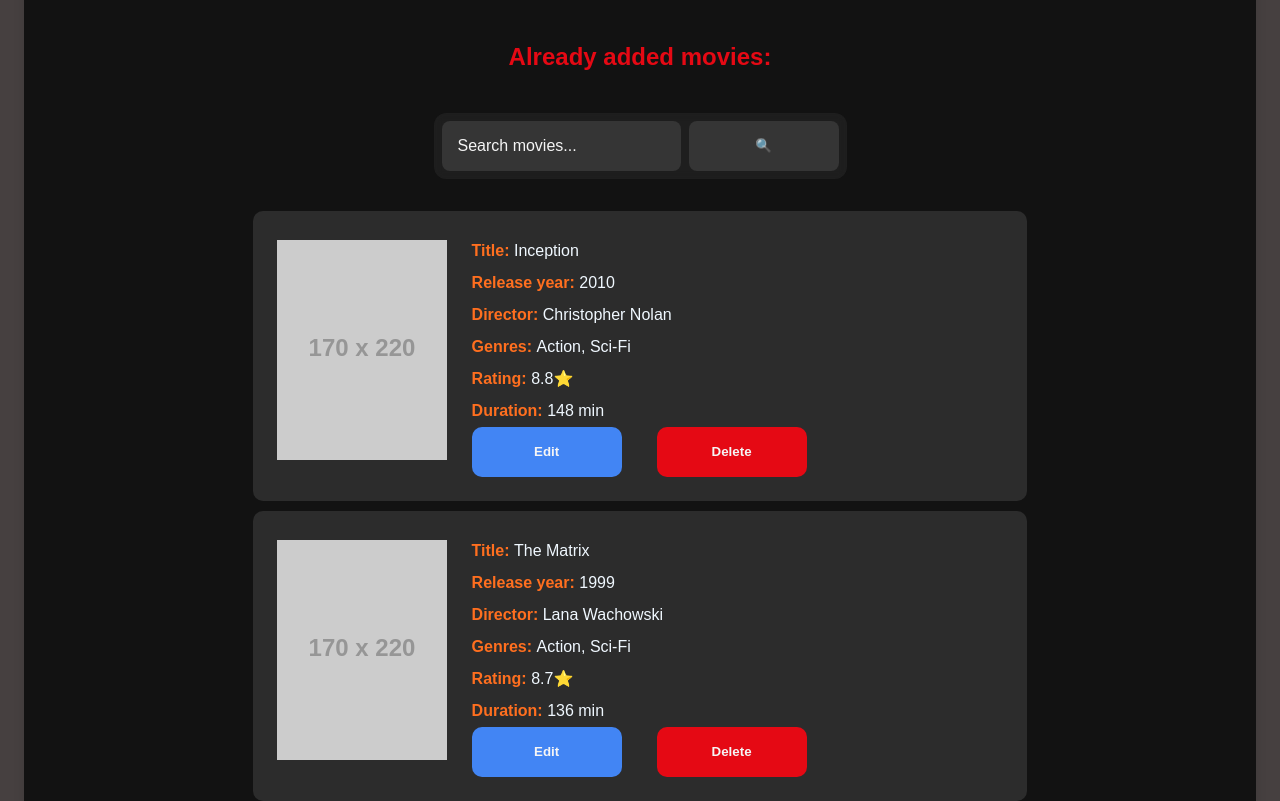
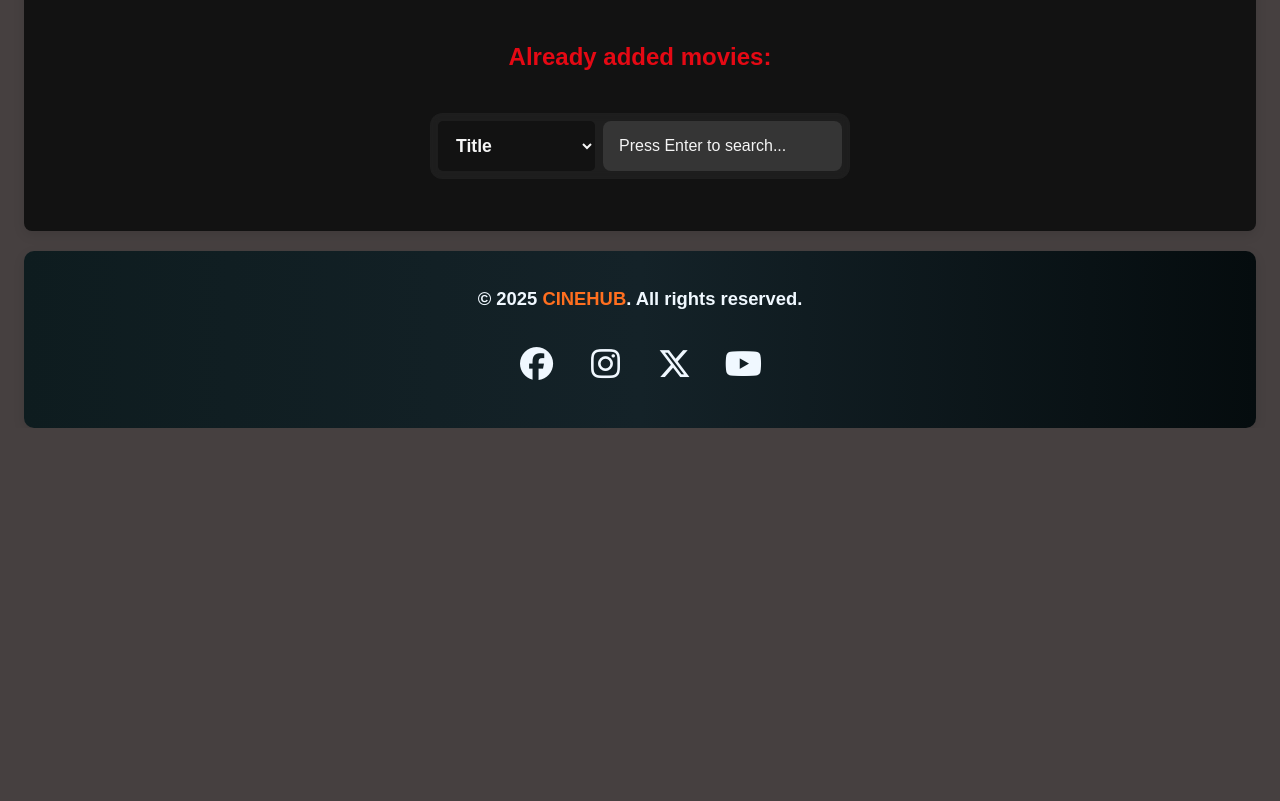
Before and after one commit to ivanoviliyan/angularSoftuniExam, an Angular app in the folder angular-project/: page /manage-movies in a window 1280 px wide. Shown: the part 860-1661 px from the top of the page. After the commit the page ends 1288 px from the top, so only its background shows below. Built offline with nearby package versions, Linux system fonts and the light colour scheme; a web font is replaced by a local one.

Commit message:
Implementing the searching movies logic and adjusting the creating logic

```diff
--- /dev/null
+++ b/angular-project/src/app/pages/managemovies/managemovie.service.ts
@@ -0,0 +1,37 @@
+import { HttpClient, HttpHeaders } from '@angular/common/http';
+import { Injectable } from '@angular/core';
+import { AuthService } from '../../../auth.service';
+
+@Injectable({
+  providedIn: 'root',
+})
+export class MovieService {
+
+  private baseURL = 'http://localhost:3030/data/angular-movies';
+
+  constructor(private http: HttpClient, private auth: AuthService) {}
+
+  credits() {
+    const accessToken = this.auth.getUser('accessToken');
+    const headers = new HttpHeaders({
+      'X-Authorization': accessToken || '',
+    });
+
+    return headers;
+  }
+
+  createMovie(data: any) {
+    return this.http.post(this.baseURL, data, {
+      headers: this.credits(),
+      observe: 'response',
+    });
+  }
+
+  searchMovieByCriteria(category: string, query: string) {
+    const url = `${this.baseURL}?where=${category}%3D%22${query}%22`;
+    return this.http.get(url, {
+      headers: this.credits(),
+      observe: 'response',
+    });
+  }
+}
--- a/angular-project/src/app/pages/managemovies/managemovies.css
+++ b/angular-project/src/app/pages/managemovies/managemovies.css
@@ -122,46 +122,6 @@
   }
 }
 
-.search-box {
-  display: flex;
-  align-items: center;
-  justify-content: center;
-  gap: 0.5rem;
-  padding: 0.5rem;
-  background-color: rgba(255, 255, 255, 0.05);
-  border-radius: 12px;
-  backdrop-filter: blur(4px);
-  margin: 2em;
-}
-
-.search-box input {
-  flex: 1;
-  padding: 1em;
-  border: none;
-  border-radius: 8px;
-  font-size: 1rem;
-  background-color: rgba(255, 255, 255, 0.1);
-  color: var(--color-light);
-  outline: none;
-}
-
-.search-box input::placeholder {
-  color: var(--color-light);
-}
-
-.search-box button {
-  padding: 1em;
-  border: none;
-  border-radius: 8px;
-  cursor: pointer;
-  background-color: rgba(255, 255, 255, 0.1);
-}
-
-.search-box button:hover {
-  transform: scale(1.015);
-  transition: transform 0.2s ease-in-out;
-}
-
 .genres-checkboxes {
   display: flex;
   /* justify-content: center; */
@@ -189,3 +149,12 @@
   background-color: var(--color-accent);
   color: var(--color-dark);
 }
+
+.img {
+  img {
+    aspect-ratio: 9 / 16;
+    width: 150px;
+    height: auto;
+    border-radius: 10px;
+  }
+}
--- a/angular-project/src/app/pages/managemovies/managemovies.html
+++ b/angular-project/src/app/pages/managemovies/managemovies.html
@@ -69,38 +69,19 @@
 
   <ul class="movie-list">
     <h2>Already added movies:</h2>
-    <div class="search-box">
-      <input type="text" placeholder="Search movies..." />
-      <button>🔍</button>
-    </div>
-    <li>
+    <app-searchbox (searchEvent)="handleSearch($event)"></app-searchbox>
+
+    <li *ngFor="let movie of movies">
       <div class="img">
-        <img src="https://placehold.co/170x220" alt="Movie Poster" />
+        <img [src]="movie.image || 'https://placehold.co/170x220'" [alt]="'Movie Poster - ' + movie.title" />
       </div>
       <div class="info">
-        <p><span>Title: </span>Inception</p>
-        <p><span>Release year: </span>2010</p>
-        <p><span>Director: </span>Christopher Nolan</p>
-        <p><span>Genres: </span>Action, Sci-Fi</p>
-        <p><span>Rating: </span>8.8⭐</p>
-        <p><span>Duration: </span>148 min</p>
-        <div class="controls">
-          <button class="edit">Edit</button>
-          <button class="delete">Delete</button>
-        </div>
-      </div>
-    </li>
-    <li>
-      <div class="img">
-        <img src="https://placehold.co/170x220" alt="Movie Poster" />
-      </div>
-      <div class="info">
-        <p><span>Title: </span>The Matrix</p>
-        <p><span>Release year: </span>1999</p>
-        <p><span>Director: </span>Lana Wachowski</p>
-        <p><span>Genres: </span>Action, Sci-Fi</p>
-        <p><span>Rating: </span>8.7⭐</p>
-        <p><span>Duration: </span>136 min</p>
+        <p><span>Title: </span>{{movie.title}}</p>
+        <p><span>Release year: </span>{{movie.releaseYear}}</p>
+        <p><span>Director: </span>{{movie.director}}</p>
+        <p><span>Genres: </span>{{movie.genres.join(', ')}}</p>
+        <p><span>Rating: </span>{{movie.rating}}⭐</p>
+        <p><span>Duration: </span>{{movie.duration}} min</p>
         <div class="controls">
           <button class="edit">Edit</button>
           <button class="delete">Delete</button>
--- a/angular-project/src/app/pages/managemovies/managemovies.ts
+++ b/angular-project/src/app/pages/managemovies/managemovies.ts
@@ -1,8 +1,8 @@
-import { Component, ViewChild } from '@angular/core';
-import { FormsModule, NgForm  } from '@angular/forms';
-import { HttpClient, HttpHeaders } from '@angular/common/http';
+import { Component, ViewChild, ChangeDetectorRef } from '@angular/core';
+import { FormsModule, NgForm } from '@angular/forms';
 import { CommonModule } from '@angular/common';
-import { AuthService } from '../../../auth.service';
+import { MovieService } from './managemovie.service';
+import { Searchbox } from '../../shared/searchbox/searchbox';
 
 interface FormData {
   title: string;
@@ -13,15 +13,54 @@
   duration: string;
 }
 
+interface Movie {
+  title: string;
+  director: string;
+  releaseYear: string;
+  genres: string[];
+  image: string;
+  duration: string;
+  rating?: number;
+}
+
 @Component({
   selector: 'app-managemovies',
   standalone: true,
-  imports: [FormsModule, CommonModule],
+  imports: [FormsModule, CommonModule, Searchbox],
   templateUrl: './managemovies.html',
   styleUrl: './managemovies.css',
 })
 export class Managemovies {
   @ViewChild('movieForm') movieForm!: NgForm;
+
+  constructor(
+    private movieService: MovieService,
+    private cdr: ChangeDetectorRef
+  ) {}
+
+  searchQuery = '';
+  selectedField = 'title';
+  movies: Movie[] = [];
+
+  handleSearch(event: { category: string; query: string }) {
+    this.movieService
+      .searchMovieByCriteria(event.category, event.query)
+      .subscribe(
+        (response) => {
+          const result: any = response.body || response;
+          if (result && Array.isArray(result)) {
+            this.movies = [...result];
+          } else {
+            this.movies = [];
+          }
+          this.cdr.detectChanges();
+        },
+        (error) => {
+          console.error('Error:', error);
+        }
+      );
+  }
+
   genresList = ['Action', 'Comedy', 'Drama', 'Sci-Fi', 'Thriller', 'Romance'];
 
   formData: FormData = {
@@ -46,8 +85,6 @@
     }
   }
 
-  constructor(private http: HttpClient, private auth: AuthService) {}
-
   valueCheck(value: any): boolean {
     return value ? true : false;
   }
@@ -58,19 +95,8 @@
     );
 
     if (!validData) return;
-
-    const accessToken = this.auth.getUser('accessToken');
-
-    const headers = new HttpHeaders({
-      'X-Authorization': accessToken || '',
-    });
-
-    this.http
-      .post('http://localhost:3030/data/movies', this.formData, {
-        headers: headers,
-        observe: 'response',
-      })
-      .subscribe({
+    console.log(this.formData);
+    this.movieService.createMovie(this.formData).subscribe({
       next: (response) => {
         if (response.status === 200) {
           this.movieForm.resetForm();
--- /dev/null
+++ b/angular-project/src/app/shared/searchbox/searchbox.css
@@ -0,0 +1,49 @@
+.search-box {
+  display: flex;
+  align-items: center;
+  justify-content: center;
+  gap: 0.5rem;
+  padding: 0.5rem;
+  background-color: rgba(255, 255, 255, 0.05);
+  border-radius: 12px;
+  backdrop-filter: blur(4px);
+  margin: 2em;
+}
+
+.search-box input {
+  flex: 1;
+  padding: 1em;
+  border: none;
+  border-radius: 8px;
+  font-size: 1rem;
+  background-color: rgba(255, 255, 255, 0.1);
+  color: var(--color-light);
+  outline: none;
+}
+
+.search-box input::placeholder {
+  color: var(--color-light);
+}
+
+.search-box button {
+  padding: 1em;
+  border: none;
+  border-radius: 8px;
+  cursor: pointer;
+  background-color: rgba(255, 255, 255, 0.1);
+}
+
+.search-box button:hover {
+  transform: scale(1.015);
+  transition: transform 0.2s ease-in-out;
+}
+
+.search-box select {
+    background-color: var(--color-dark);
+    color: var(--color-light);
+    padding: 0.8em;
+    border: none;
+    border-radius: 5px;
+    font-weight: bold;
+    font-size: 1.1em;
+}
--- /dev/null
+++ b/angular-project/src/app/shared/searchbox/searchbox.html
@@ -0,0 +1,14 @@
+<div class="search-box">
+  <select [(ngModel)]="searchCategory" name="searchCategory">
+    <option value="title">Title</option>
+    <option value="director">Director</option>
+    <option value="releaseYear">Release Year</option>
+    <option value="genre">Genre</option>
+  </select>
+
+  <input
+    #inputElement
+    (keyup.enter)="onSearch(inputElement.value)"
+    placeholder="Press Enter to search..."
+  />
+</div>
--- /dev/null
+++ b/angular-project/src/app/shared/searchbox/searchbox.ts
@@ -0,0 +1,23 @@
+import { Component, EventEmitter, Output } from '@angular/core';
+import { FormsModule } from '@angular/forms';
+
+@Component({
+  selector: 'app-searchbox',
+  imports: [FormsModule],
+  templateUrl: './searchbox.html',
+  styleUrl: './searchbox.css',
+})
+export class Searchbox {
+  searchCategory = 'title';
+  searchQuery = '';
+  @Output() searchEvent = new EventEmitter<{
+    category: string;
+    query: string;
+  }>();
+
+  onSearch(query?: string) {
+    const q = (query ?? this.searchQuery).trim();
+    if (!q) return;
+    this.searchEvent.emit({ category: this.searchCategory, query: q });
+  }
+}
```
Also changed, not shown: 1 other file (tests, documents, lock files or other folders). Lines whose indentation alone changed are shown as unchanged.
